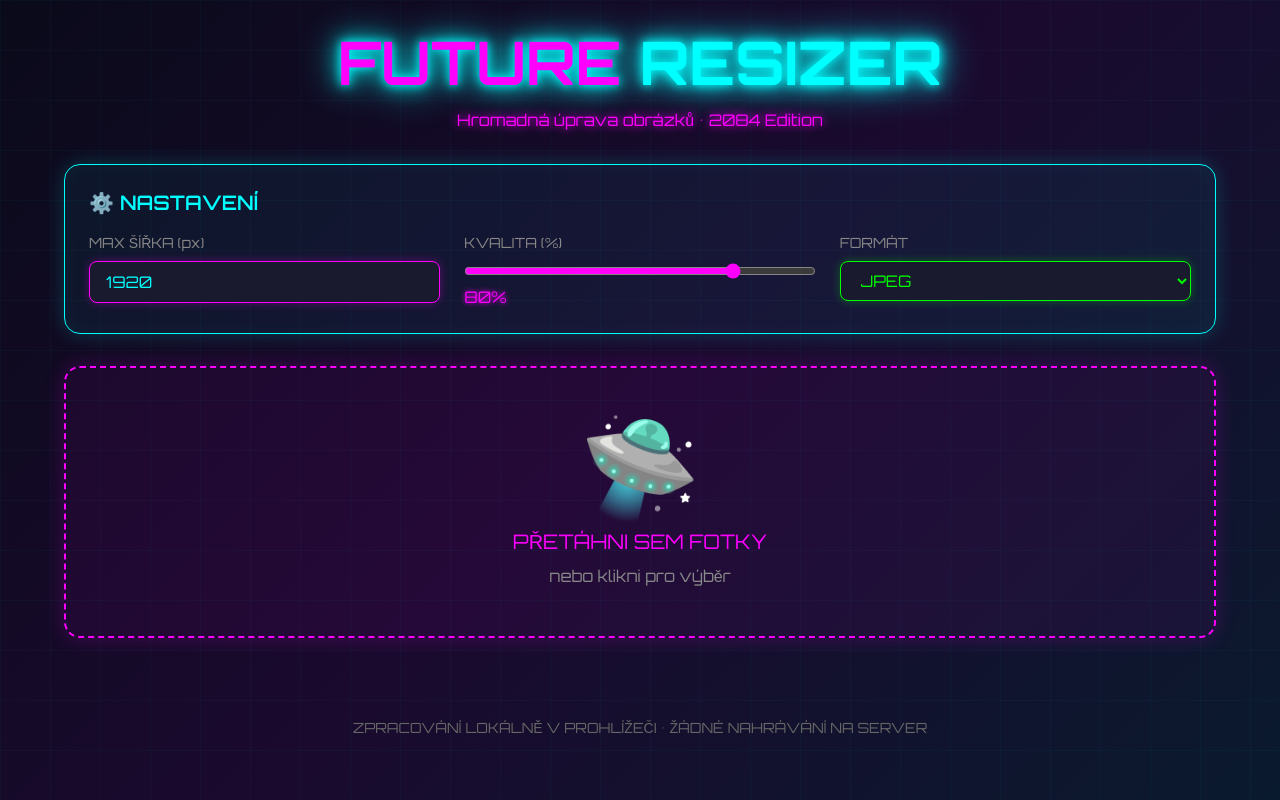
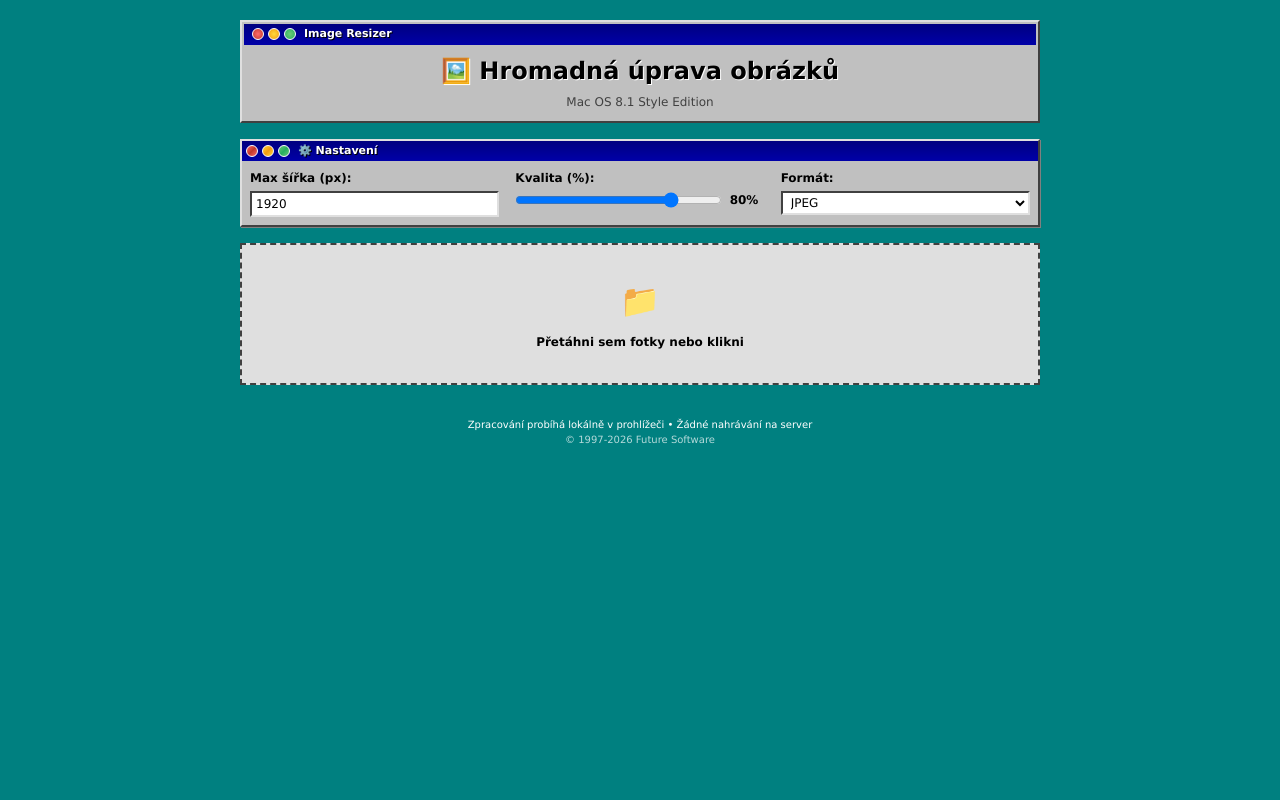
Before and after one commit to FiTomas/image-resizer, a Next.js app: page / in a window 1280 px wide. Built offline with nearby package versions, Linux system fonts and the light colour scheme.

Commit message:
Design: Mac OS 8-9 classic style

```diff
--- a/src/app/globals.css
+++ b/src/app/globals.css
@@ -1,30 +1,41 @@
 @import "tailwindcss";
 
-:root {
-  --background: #0a0a1a;
-  --foreground: #ffffff;
+* {
+  margin: 0;
+  padding: 0;
+  box-sizing: border-box;
 }
 
 body {
-  background: #0a0a1a;
-  color: #ffffff;
-  font-family: var(--font-orbitron), sans-serif;
+  background: #008080;
+  font-family: Geneva, Chicago, "Trebuchet MS", sans-serif;
+  font-size: 12px;
 }
 
-/* Custom scrollbar */
+/* Custom scrollbar - Mac OS 8 style */
 ::-webkit-scrollbar {
-  width: 8px;
+  width: 16px;
+  height: 16px;
 }
 
 ::-webkit-scrollbar-track {
-  background: #1a1a2e;
+  background: #c0c0c0;
+  border: 1px solid;
+  border-color: #fff #404040 #404040 #fff;
 }
 
 ::-webkit-scrollbar-thumb {
-  background: linear-gradient(180deg, #0ff, #f0f);
-  border-radius: 4px;
+  background: #c0c0c0;
+  border: 2px solid;
+  border-color: #fff #404040 #404040 #fff;
+  box-shadow: inset -1px -1px 0 #808080, inset 1px 1px 0 #dfdfdf;
 }
 
-::-webkit-scrollbar-thumb:hover {
-  background: linear-gradient(180deg, #f0f, #0ff);
+::-webkit-scrollbar-button {
+  background: #c0c0c0;
+  border: 2px solid;
+  border-color: #fff #404040 #404040 #fff;
+  display: block;
+  height: 16px;
+  width: 16px;
 }
--- a/src/app/layout.tsx
+++ b/src/app/layout.tsx
@@ -1,15 +1,9 @@
 import type { Metadata } from "next";
-import { Orbitron } from "next/font/google";
 import "./globals.css";
 
-const orbitron = Orbitron({
-  subsets: ["latin"],
-  variable: "--font-orbitron",
-});
-
 export const metadata: Metadata = {
-  title: "Future Resizer 2084",
-  description: "Hromadná úprava a komprese obrázků • Future Edition",
+  title: "Image Resizer - Mac OS 8.1",
+  description: "Hromadná úprava obrázků • Mac OS 8.1 Edition",
 };
 
 export default function RootLayout({
@@ -19,7 +13,7 @@ export default function RootLayout({
 }>) {
   return (
     <html lang="cs">
-      <body className={orbitron.variable}>
+      <body>
         {children}
       </body>
     </html>
--- a/src/app/page.tsx
+++ b/src/app/page.tsx
@@ -113,232 +113,340 @@ export default function Home() {
     return (bytes / (1024 * 1024)).toFixed(2) + ' MB';
   };
 
+  // Mac OS 8-9 inspired button
+  const Button = ({ children, onClick, disabled, primary, style = {} }: any) => (
+    <button
+      onClick={onClick}
+      disabled={disabled}
+      style={{
+        ...style,
+        background: primary
+          ? 'linear-gradient(180deg, #0000ba 0%, #000078 100%)'
+          : 'linear-gradient(180deg, #dfdfdf 0%, #a0a0a0 100%)',
+        color: primary ? '#fff' : '#000',
+        border: '1px solid',
+        borderColor: '#fff #808080 #808080 #fff',
+        boxShadow: primary ? 'none' : '1px 1px 0 #808080, -1px -1px 0 #dfdfdf',
+        padding: '4px 16px',
+        fontSize: '12px',
+        fontFamily: 'Geneva, Chicago, sans-serif',
+        cursor: disabled ? 'not-allowed' : 'pointer',
+        opacity: disabled ? 0.5 : 1,
+        borderRadius: '4px',
+      }}
+    >
+      {children}
+    </button>
+  );
+
+  // Mac OS 8-9 window
+  const Window = ({ children, title, style = {} }: any) => (
+    <div style={{
+      ...style,
+      background: '#c0c0c0',
+      border: '2px solid',
+      borderColor: '#dfdfdf #404040 #404040 #dfdfdf',
+      boxShadow: '1px 1px 0 #808080',
+      fontFamily: 'Geneva, Chicago, sans-serif',
+    }}>
+      {/* Title bar */}
+      <div style={{
+        background: 'linear-gradient(180deg, #000080 0%, #0000a8 100%)',
+        padding: '2px 4px',
+        display: 'flex',
+        alignItems: 'center',
+        gap: '4px',
+      }}>
+        <span style={{
+          width: '12px',
+          height: '12px',
+          background: 'linear-gradient(135deg, #ff6b6b 0%, #c0392b 50%, #ff6b6b 100%)',
+          borderRadius: '50%',
+          display: 'inline-block',
+          border: '1px solid #fff',
+        }} />
+        <span style={{
+          width: '12px',
+          height: '12px',
+          background: 'linear-gradient(135deg, #ffd93d 0%, #f39c12 50%, #ffd93d 100%)',
+          borderRadius: '50%',
+          display: 'inline-block',
+          border: '1px solid #fff',
+        }} />
+        <span style={{
+          width: '12px',
+          height: '12px',
+          background: 'linear-gradient(135deg, #6bcb77 0%, #27ae60 50%, #6bcb77 100%)',
+          borderRadius: '50%',
+          display: 'inline-block',
+          border: '1px solid #fff',
+        }} />
+        <span style={{
+          color: '#fff',
+          fontSize: '11px',
+          fontWeight: 'bold',
+          marginLeft: '4px',
+          textShadow: '1px 1px 0 #000',
+        }}>
+          {title}
+        </span>
+      </div>
+      {/* Content */}
+      <div style={{ padding: '8px' }}>
+        {children}
+      </div>
+    </div>
+  );
+
   return (
-    <div className="min-h-screen text-white p-4 md:p-8" style={{
-      background: 'linear-gradient(135deg, #0a0a1a 0%, #1a0a2e 50%, #0a1a2e 100%)',
+    <div style={{
       minHeight: '100vh',
+      background: '#008080',
+      padding: '20px',
+      fontFamily: 'Geneva, Chicago, sans-serif',
+      fontSize: '12px',
     }}>
-      {/* Grid lines */}
+      <div style={{ maxWidth: '800px', margin: '0 auto' }}>
+
+        {/* Header */}
         <div style={{
-        position: 'fixed',
-        top: 0,
-        left: 0,
-        right: 0,
-        bottom: 0,
-        backgroundImage: `
-          linear-gradient(rgba(0,255,255,0.03) 1px, transparent 1px),
-          linear-gradient(90deg, rgba(0,255,255,0.03) 1px, transparent 1px)
-        `,
-        backgroundSize: '50px 50px',
-        pointerEvents: 'none',
-        zIndex: 0,
+          background: '#c0c0c0',
+          border: '2px solid',
+          borderColor: '#dfdfdf #404040 #404040 #dfdfdf',
+          padding: '2px',
+          marginBottom: '16px',
+        }}>
+          <div style={{
+            background: 'linear-gradient(180deg, #000080 0%, #0000a8 100%)',
+            padding: '2px 8px',
+            display: 'flex',
+            alignItems: 'center',
+            gap: '4px',
+          }}>
+            <div style={{
+              width: '12px',
+              height: '12px',
+              background: 'radial-gradient(circle, #ff6b6b 0%, #c0392b 100%)',
+              borderRadius: '50%',
+              border: '1px solid #fff',
             }} />
-
-      <div className="max-w-6xl mx-auto relative z-10">
-        {/* Header */}
-        <div className="text-center mb-8">
-          <h1 className="text-4xl md:text-6xl font-bold mb-4" style={{
-            fontFamily: '"Orbitron", sans-serif',
-            textShadow: '0 0 10px #0ff, 0 0 20px #0ff, 0 0 40px #0ff',
-            color: '#0ff',
+            <div style={{
+              width: '12px',
+              height: '12px',
+              background: 'radial-gradient(circle, #ffd93d 0%, #f39c12 100%)',
+              borderRadius: '50%',
+              border: '1px solid #fff',
+            }} />
+            <div style={{
+              width: '12px',
+              height: '12px',
+              background: 'radial-gradient(circle, #6bcb77 0%, #27ae60 100%)',
+              borderRadius: '50%',
+              border: '1px solid #fff',
+            }} />
+            <span style={{
+              color: '#fff',
+              fontSize: '11px',
+              fontWeight: 'bold',
+              marginLeft: '4px',
+              textShadow: '1px 1px 0 #000',
             }}>
-            <span style={{ color: '#f0f' }}>FUTURE</span> RESIZER
+              Image Resizer
+            </span>
+          </div>
+          <div style={{ padding: '8px', textAlign: 'center' }}>
+            <h1 style={{
+              fontSize: '24px',
+              fontWeight: 'bold',
+              margin: '0 0 4px 0',
+              color: '#000',
+              textShadow: '1px 1px 0 #fff',
+            }}>
+              🖼️ Hromadná úprava obrázků
             </h1>
-          <p style={{ color: '#f0f', textShadow: '0 0 10px #f0f' }}>Hromadná úprava obrázků • 2084 Edition</p>
+            <p style={{ color: '#404040', margin: 0 }}>
+              Mac OS 8.1 Style Edition
+            </p>
+          </div>
         </div>
 
-        {/* Settings */}
-        <div className="rounded-2xl p-6 mb-8" style={{
-          background: 'rgba(0,255,255,0.05)',
-          border: '1px solid #0ff',
-          boxShadow: '0 0 20px rgba(0,255,255,0.2), inset 0 0 20px rgba(0,255,255,0.05)',
-        }}>
-          <h2 className="text-xl font-semibold mb-4" style={{ color: '#0ff', fontFamily: '"Orbitron", sans-serif' }}>
-            ⚙️ NASTAVENÍ
-          </h2>
-          <div className="grid grid-cols-1 md:grid-cols-3 gap-6">
+        {/* Settings Window */}
+        <Window title="⚙️ Nastavení" style={{ marginBottom: '16px' }}>
+          <div style={{ display: 'grid', gridTemplateColumns: 'repeat(3, 1fr)', gap: '16px' }}>
             <div>
-              <label className="block text-sm mb-2" style={{ color: '#888' }}>
-                MAX ŠÍŘKA (px)
+              <label style={{ display: 'block', marginBottom: '4px', fontWeight: 'bold', color: '#000' }}>
+                Max šířka (px):
               </label>
               <input
                 type="number"
                 value={settings.maxWidth}
                 onChange={(e) => setSettings({ ...settings, maxWidth: Number(e.target.value) })}
-                className="w-full rounded-lg px-4 py-2 outline-none"
                 style={{
-                  background: '#1a1a2e',
-                  border: '1px solid #f0f',
-                  color: '#0ff',
-                  boxShadow: '0 0 10px rgba(255,0,255,0.3)',
+                  width: '100%',
+                  background: '#fff',
+                  border: '2px solid',
+                  borderColor: '#404040 #dfdfdf #dfdfdf #404040',
+                  padding: '2px 4px',
+                  fontSize: '12px',
+                  fontFamily: 'Geneva, Chicago, sans-serif',
                 }}
               />
             </div>
             <div>
-              <label className="block text-sm mb-2" style={{ color: '#888' }}>
-                KVALITA (%)
+              <label style={{ display: 'block', marginBottom: '4px', fontWeight: 'bold', color: '#000' }}>
+                Kvalita (%):
               </label>
+              <div style={{ display: 'flex', alignItems: 'center', gap: '8px' }}>
                 <input
                   type="range"
                   min="10"
                   max="100"
                   value={settings.quality}
                   onChange={(e) => setSettings({ ...settings, quality: Number(e.target.value) })}
-                className="w-full"
-                style={{ accentColor: '#f0f' }}
+                  style={{ width: '100%' }}
                 />
-              <span style={{ color: '#f0f', textShadow: '0 0 5px #f0f' }}>{settings.quality}%</span>
+                <span style={{ fontWeight: 'bold', color: '#000', minWidth: '35px' }}>{settings.quality}%</span>
+              </div>
             </div>
             <div>
-              <label className="block text-sm mb-2" style={{ color: '#888' }}>
-                FORMÁT
+              <label style={{ display: 'block', marginBottom: '4px', fontWeight: 'bold', color: '#000' }}>
+                Formát:
               </label>
               <select
                 value={settings.format}
                 onChange={(e) => setSettings({ ...settings, format: e.target.value as any })}
-                className="w-full rounded-lg px-4 py-2 outline-none"
                 style={{
-                  background: '#1a1a2e',
-                  border: '1px solid #0f0',
-                  color: '#0f0',
-                  boxShadow: '0 0 10px rgba(0,255,0,0.3)',
+                  width: '100%',
+                  background: '#fff',
+                  border: '2px solid',
+                  borderColor: '#404040 #dfdfdf #dfdfdf #404040',
+                  padding: '2px 4px',
+                  fontSize: '12px',
+                  fontFamily: 'Geneva, Chicago, sans-serif',
                 }}
               >
-                <option value="image/jpeg" style={{ background: '#1a1a2e' }}>JPEG</option>
-                <option value="image/png" style={{ background: '#1a1a2e' }}>PNG</option>
-                <option value="image/webp" style={{ background: '#1a1a2e' }}>WebP</option>
+                <option value="image/jpeg">JPEG</option>
+                <option value="image/png">PNG</option>
+                <option value="image/webp">WebP</option>
               </select>
             </div>
           </div>
-        </div>
+        </Window>
 
         {/* Dropzone */}
         <div
           {...getRootProps()}
-          className="rounded-2xl p-12 text-center cursor-pointer transition-all mb-8"
           style={{
-            border: `2px dashed ${isDragActive ? '#0ff' : '#f0f'}`,
-            background: isDragActive ? 'rgba(0,255,255,0.1)' : 'rgba(255,0,255,0.05)',
-            boxShadow: isDragActive
-              ? '0 0 30px rgba(0,255,255,0.5)'
-              : '0 0 20px rgba(255,0,255,0.2)',
+            border: '2px dashed',
+            borderColor: isDragActive ? '#000080' : '#404040',
+            background: isDragActive ? '#0000a8' : '#dfdfdf',
+            padding: '32px',
+            textAlign: 'center',
+            cursor: 'pointer',
+            marginBottom: '16px',
+            color: isDragActive ? '#fff' : '#000',
           }}
         >
           <input {...getInputProps()} />
-          <div className="text-8xl mb-4">🛸</div>
-          {isDragActive ? (
-            <p className="text-xl" style={{ color: '#0ff', textShadow: '0 0 10px #0ff' }}>
-              PŘETÁHNI SEM FOTKY...
+          <div style={{ fontSize: '32px', marginBottom: '8px' }}>📁</div>
+          <p style={{ fontWeight: 'bold', margin: '0' }}>
+            {isDragActive ? 'PŘETÁHNI SEM FOTKY...' : 'Přetáhni sem fotky nebo klikni'}
           </p>
-          ) : (
-            <>
-              <p className="text-xl mb-2" style={{ color: '#f0f' }}>PŘETÁHNI SEM FOTKY</p>
-              <p style={{ color: '#888' }}>nebo klikni pro výběr</p>
-            </>
-          )}
         </div>
 
-        {/* Images Grid */}
+        {/* Images */}
         {images.length > 0 && (
-          <div className="rounded-2xl p-6 mb-8" style={{
-            background: 'rgba(255,0,255,0.05)',
-            border: '1px solid #f0f',
-            boxShadow: '0 0 20px rgba(255,0,255,0.2)',
+          <Window title={`📷 Nahrané obrázky (${images.length})`} style={{ marginBottom: '16px' }}>
+            <div style={{ display: 'flex', justifyContent: 'space-between', alignItems: 'center', marginBottom: '8px' }}>
+              <span style={{ fontWeight: 'bold' }}>{images.length} souborů</span>
+              <Button onClick={clearAll} style={{ color: '#c00' }}>
+                Smazat vše
+              </Button>
+            </div>
+            <div style={{
+              display: 'grid',
+              gridTemplateColumns: 'repeat(auto-fill, minmax(120px, 1fr))',
+              gap: '8px',
+              maxHeight: '200px',
+              overflowY: 'auto',
+              background: '#fff',
+              padding: '4px',
+              border: '2px solid',
+              borderColor: '#404040 #dfdfdf #dfdfdf #404040',
             }}>
-            <div className="flex justify-between items-center mb-4">
-              <h2 className="text-xl font-semibold" style={{ color: '#f0f', fontFamily: '"Orbitron", sans-serif' }}>
-                📷 NAHRANÉ OBRAZKY ({images.length})
-              </h2>
-              <button
-                onClick={clearAll}
-                style={{ color: '#f00', textShadow: '0 0 5px #f00' }}
-                className="hover:underline"
-              >
-                SMAZAT VŠE
-              </button>
-            </div>
-
-            <div className="grid grid-cols-2 md:grid-cols-4 gap-4">
               {images.map((img, index) => (
-                <div key={index} className="relative group">
+                <div key={index} style={{
+                  border: '1px solid #808080',
+                  padding: '2px',
+                  background: '#fff',
+                  position: 'relative',
+                }}>
                   <img
                     src={img.processed || img.preview}
                     alt={img.file.name}
-                    className="w-full h-32 object-cover rounded-lg"
                     style={{
-                      border: '1px solid #0ff',
-                      boxShadow: '0 0 10px rgba(0,255,255,0.3)',
+                      width: '100%',
+                      height: '80px',
+                      objectFit: 'cover',
                     }}
                   />
                   <button
                     onClick={() => removeImage(index)}
-                    className="absolute top-2 right-2 rounded-full w-6 h-6 flex items-center justify-center opacity-0 group-hover:opacity-100 transition-opacity"
                     style={{
-                      background: '#f00',
-                      boxShadow: '0 0 10px #f00',
+                      position: 'absolute',
+                      top: '4px',
+                      right: '4px',
+                      width: '16px',
+                      height: '16px',
+                      background: '#c0c0c0',
+                      border: '1px solid',
+                      borderColor: '#fff #404040 #404040 #fff',
+                      cursor: 'pointer',
+                      fontSize: '10px',
+                      lineHeight: '14px',
+                      textAlign: 'center',
                     }}
                   >
                     ×
                   </button>
-                  <div className="mt-2 text-xs" style={{ color: '#888' }}>
-                    <div>{img.file.name.slice(0, 15)}...</div>
-                    <div className="flex justify-between">
-                      <span style={{ color: '#0ff' }}>{formatSize(img.originalSize)}</span>
+                  <div style={{ fontSize: '9px', marginTop: '2px', color: '#000' }}>
+                    {formatSize(img.processedSize || img.originalSize)}
                     {img.processedSize && (
-                        <span style={{ color: '#0f0' }}>
-                          → {formatSize(img.processedSize)}
+                      <span style={{ color: '#008000' }}>
+                        {' '}(-{Math.round((1 - img.processedSize / img.originalSize) * 100)}%)
                       </span>
-                      )}
-                    </div>
-                    {img.processedSize && (
-                      <div style={{ color: '#0f0', textShadow: '0 0 5px #0f0' }}>
-                        {Math.round((1 - img.processedSize / img.originalSize) * 100)}% ÚSPORA
-                      </div>
                     )}
                   </div>
                 </div>
               ))}
             </div>
-          </div>
+          </Window>
         )}
 
         {/* Actions */}
-        <div className="flex gap-4 justify-center">
+        <div style={{ display: 'flex', gap: '8px', justifyContent: 'center' }}>
           {images.length > 0 && !images[0]?.processed && (
-            <button
-              onClick={processImages}
-              disabled={isProcessing}
-              className="px-8 py-3 rounded-xl font-bold transition-all disabled:opacity-50"
-              style={{
-                background: 'linear-gradient(90deg, #0ff, #f0f)',
-                color: '#000',
-                boxShadow: '0 0 20px rgba(0,255,255,0.5), 0 0 40px rgba(255,0,255,0.3)',
-                fontFamily: '"Orbitron", sans-serif',
-              }}
-            >
-              {isProcessing ? '⏳ ZPRACOVÁVÁM...' : '⚡ ZPRACOVAT'}
-            </button>
+            <Button primary onClick={processImages} disabled={isProcessing}>
+              {isProcessing ? '⏳ Zpracovávám...' : '⚡ Zpracovat'}
+            </Button>
           )}
 
           {images[0]?.processed && (
-            <button
-              onClick={downloadAll}
-              className="px-8 py-3 rounded-xl font-bold transition-all"
-              style={{
-                background: 'linear-gradient(90deg, #0f0, #0ff)',
-                color: '#000',
-                boxShadow: '0 0 20px rgba(0,255,0,0.5)',
-                fontFamily: '"Orbitron", sans-serif',
-              }}
-            >
-              📥 STÁHNOUT ZIP ({images.length})
-            </button>
+            <Button primary onClick={downloadAll}>
+              📥 Stáhnout ZIP ({images.length})
+            </Button>
           )}
         </div>
 
         {/* Footer */}
-        <div className="text-center mt-12 text-sm" style={{ color: '#666' }}>
-          <p>ZPRACOVÁNÍ LOKÁLNĚ V PROHLÍŽEČI • ŽÁDNÉ NAHRÁVÁNÍ NA SERVER</p>
+        <div style={{
+          textAlign: 'center',
+          marginTop: '16px',
+          color: '#fff',
+          fontSize: '10px',
+        }}>
+          <p>Zpracování probíhá lokálně v prohlížeči • Žádné nahrávání na server</p>
+          <p style={{ opacity: 0.7 }}>© 1997-2026 Future Software</p>
         </div>
       </div>
     </div>
```
Lines whose indentation alone changed are shown as unchanged.
